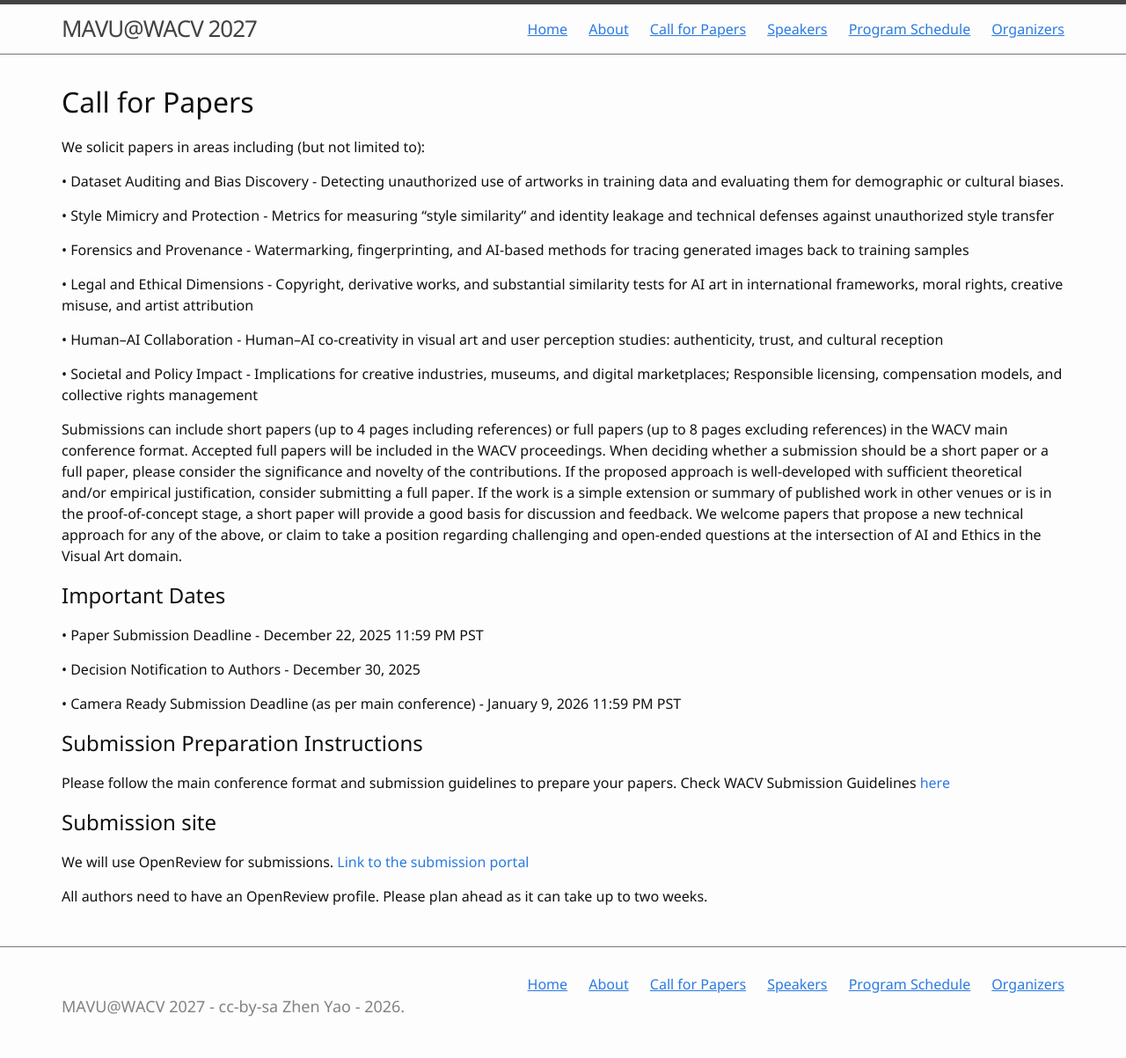
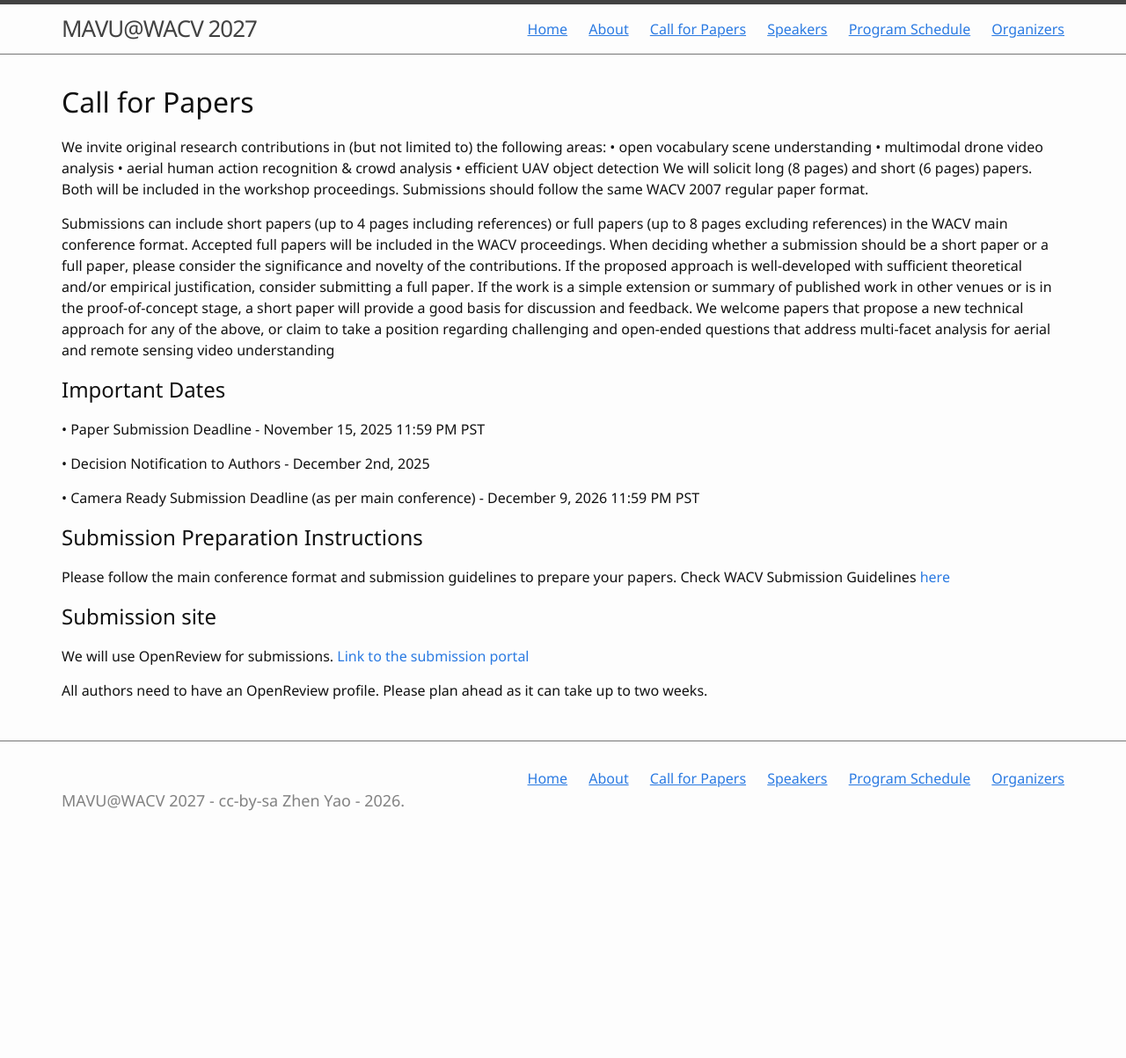
Before and after one commit to zyaocoder/MAVU-workshop-2027, a Jekyll site: the page built from 1-intro.md, in a window 1280 px wide. Shown: the whole page at 88% size. Built offline with Jekyll 4.4.1, drawn with Linux system fonts in a browser that asks for light colours; after the commit the page ends 969 px from its top, so only the background shows below that.

Commit message:
1-intro.md

```diff
--- a/1-intro.md
+++ b/1-intro.md
@@ -5,36 +5,31 @@ nav: true
 
 # Call for Papers
 
-We solicit papers in areas including (but not limited to):
+We invite original research contributions in (but not limited to) the following areas:
+• open vocabulary scene understanding
+• multimodal drone video analysis
+• aerial human action recognition & crowd analysis
+• efficient UAV object detection
+We will solicit long (8 pages) and short (6 pages) papers. Both will be included in the workshop proceedings.
+Submissions should follow the same WACV 2007 regular paper format.
 
-• Dataset Auditing and Bias Discovery - Detecting unauthorized use of artworks in training data and evaluating them for demographic or cultural biases.
 
-• Style Mimicry and Protection - Metrics for measuring “style similarity” and identity leakage and technical defenses against unauthorized style transfer
-
-• Forensics and Provenance - Watermarking, fingerprinting, and AI-based methods for tracing generated images back to training samples
-
-• Legal and Ethical Dimensions - Copyright, derivative works, and substantial similarity tests for AI art in international frameworks, moral rights, creative misuse, and artist attribution
-
-• Human–AI Collaboration - Human–AI co-creativity in visual art and user perception studies: authenticity, trust, and cultural reception
-
-• Societal and Policy Impact - Implications for creative industries, museums, and digital marketplaces; Responsible licensing, compensation models, and collective rights management
-
-Submissions can include short papers (up to 4 pages including references) or full papers (up to 8 pages excluding references) in the WACV main conference format. Accepted full papers will be included in the WACV proceedings. When deciding whether a submission should be a short paper or a full paper, please consider the significance and novelty of the contributions. If the proposed approach is well-developed with sufficient theoretical and/or empirical justification, consider submitting a full paper. If the work is a simple extension or summary of published work in other venues or is in the proof-of-concept stage, a short paper will provide a good basis for discussion and feedback. We welcome papers that propose a new technical approach for any of the above, or claim to take a position regarding challenging and open-ended questions at the intersection of AI and Ethics in the Visual Art domain.
+Submissions can include short papers (up to 4 pages including references) or full papers (up to 8 pages excluding references) in the WACV main conference format. Accepted full papers will be included in the WACV proceedings. When deciding whether a submission should be a short paper or a full paper, please consider the significance and novelty of the contributions. If the proposed approach is well-developed with sufficient theoretical and/or empirical justification, consider submitting a full paper. If the work is a simple extension or summary of published work in other venues or is in the proof-of-concept stage, a short paper will provide a good basis for discussion and feedback. We welcome papers that propose a new technical approach for any of the above, or claim to take a position regarding challenging and open-ended questions that address multi-facet analysis for aerial and remote sensing video understanding
 
 ## Important Dates
 
-• Paper Submission Deadline - December 22, 2025 11:59 PM PST
+• Paper Submission Deadline - November 15, 2025 11:59 PM PST
 
-• Decision Notification to Authors - December 30, 2025
+• Decision Notification to Authors - December 2nd, 2025
 
-• Camera Ready Submission Deadline (as per main conference) - January 9, 2026 11:59 PM PST
+• Camera Ready Submission Deadline (as per main conference) - December 9, 2026 11:59 PM PST
 
 ## Submission Preparation Instructions
 
-Please follow the main conference format and submission guidelines to prepare your papers. Check WACV Submission Guidelines [here](https://wacv.thecvf.com/Conferences/2026/AuthorReviewerGuides)
+Please follow the main conference format and submission guidelines to prepare your papers. Check WACV Submission Guidelines [here](https://wacv.thecvf.com/Conferences/2027/AuthorReviewerGuides)
 
 ## Submission site
 
-We will use OpenReview for submissions. [Link to the submission portal](https://openreview.net/group?id=thecvf.com/WACV/2026/Workshop/VALED)
+We will use OpenReview for submissions. [Link to the submission portal](https://openreview.net/group?id=thecvf.com/WACV/2027/Workshop/MAVU)
 
 All authors need to have an OpenReview profile. Please plan ahead as it can take up to two weeks.
```
